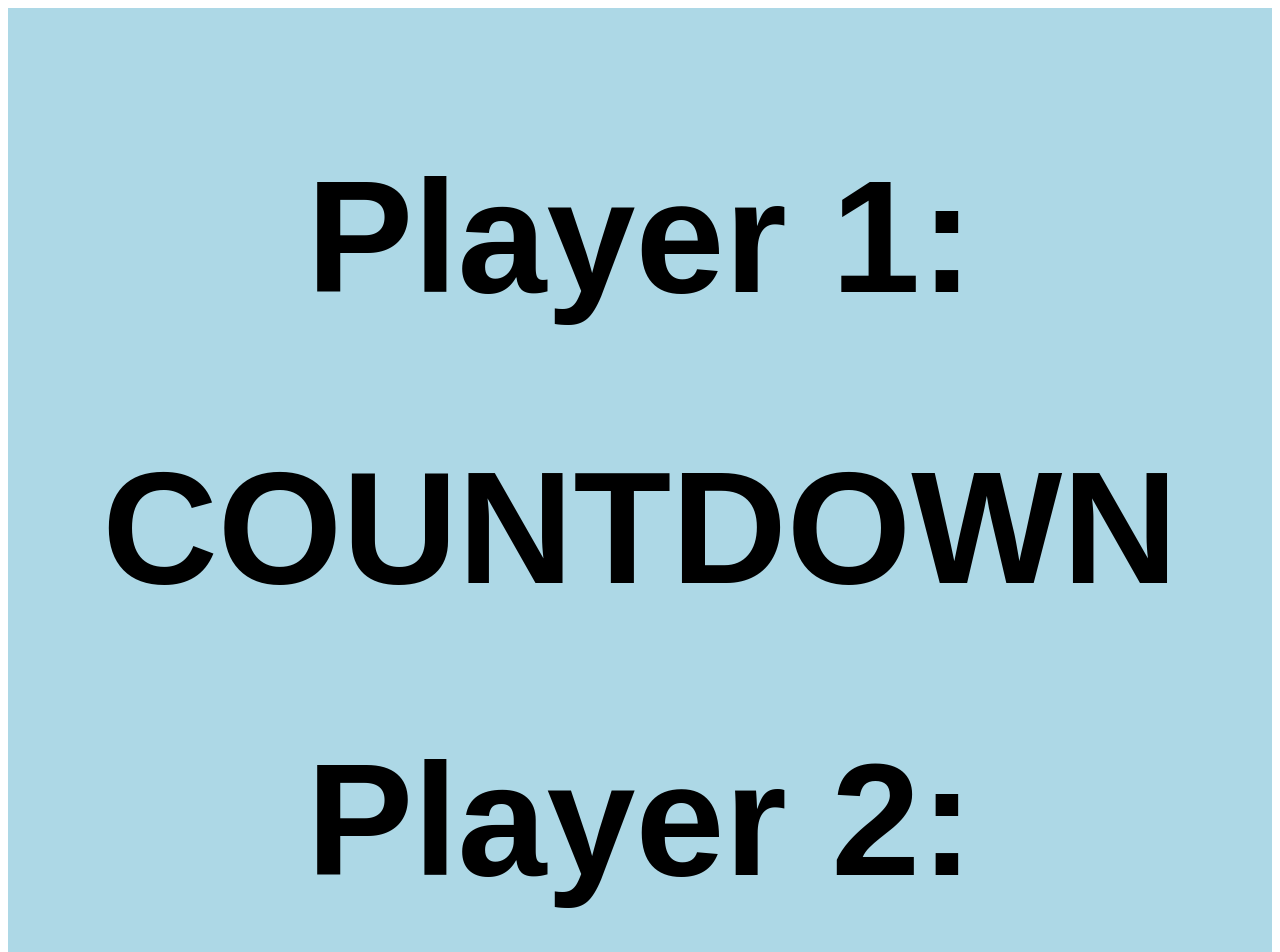
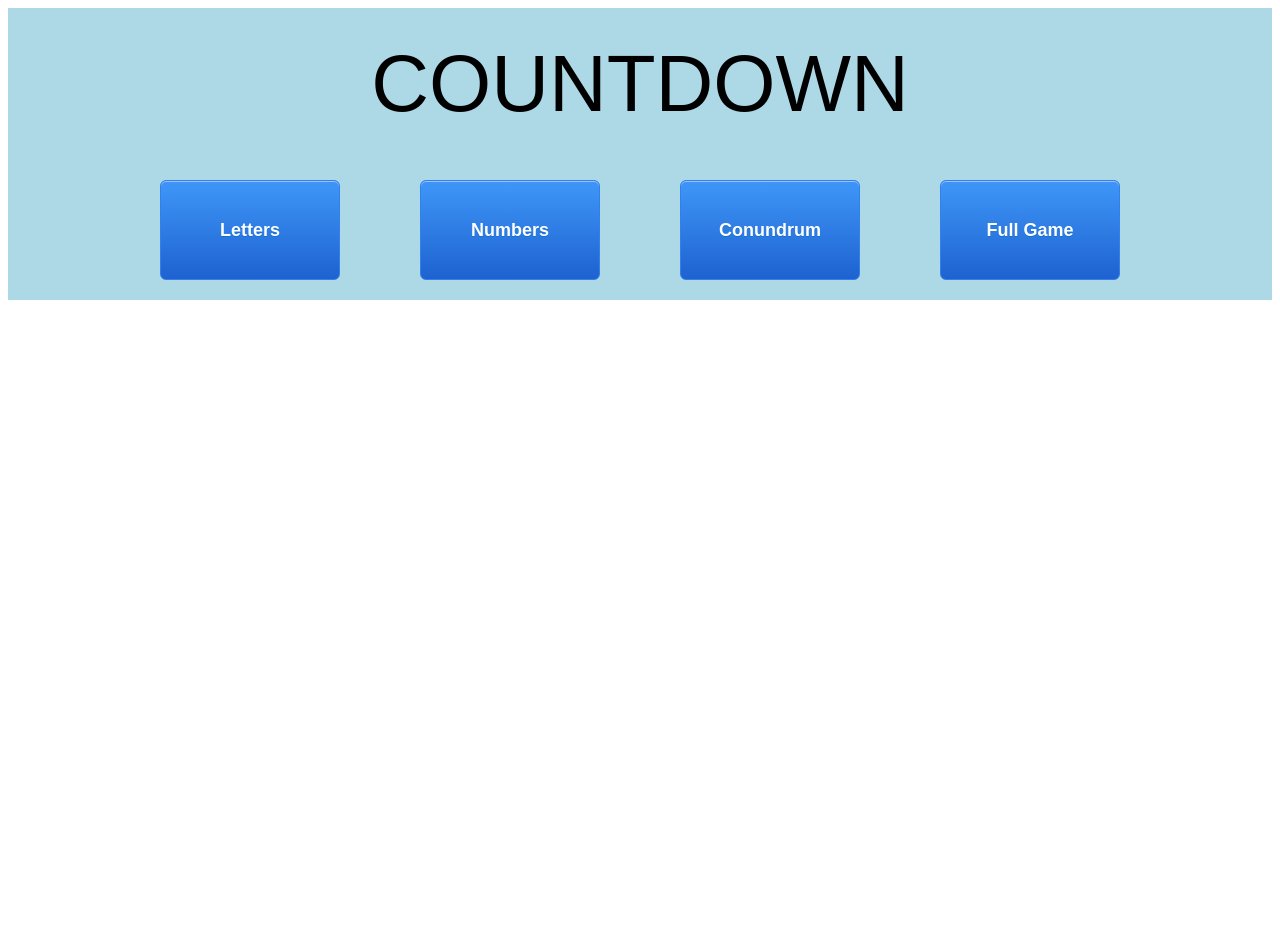
Before and after one commit to nls20/Countdown_Game_Group_JavaScript_Project, a Vue app in the folder client/: page / in a window 1280 px wide. Shown: the top 952 px of the page. After the commit the page ends 800 px from the top, so only its background shows below. Built offline with nearby package versions, Linux system fonts and the light colour scheme.

Commit message:
added player scores to top of letters screen

```diff
--- a/client/src/App.vue
+++ b/client/src/App.vue
@@ -1,17 +1,13 @@
 <template >
   <div>
-    <header>
-        <h1>Player 1: </h1>
-        <h1>COUNTDOWN</h1>
-        <h1>Player 2: </h1>
-      </header>
+    <header>COUNTDOWN</header>
     <section >
       <button v-if="game === 0" @click="gameSelect('Letters')">Letters</button>
       <button v-if="game === 0" @click="gameSelect('Numbers')">Numbers</button>
       <button v-if="game === 0" @click="gameSelect('Conundrum')">Conundrum</button>
       <button v-if="game === 0" @click="gameSelect('Full Game')">Full Game</button>
       <h1 v-if="fullGame">Round {{currentRoundNumber}}</h1>
-      <letter-round v-if="game === 'Letters'" :fullGame="fullGame" />
+      <letter-round v-if="game === 'Letters'" :players="players" :fullGame="fullGame" />
       <conundrum v-if="game === 'Conundrum'" :fullGame="fullGame"/>
       <number-round v-if="game === 'Numbers'" :fullGame="fullGame"/>
     </section>
@@ -30,7 +26,8 @@
         game: 0,
         currentRoundNumber: 0,
         fullGameRounds: ['Letters', 'Letters', 'Numbers', 'Conundrum'],
-        fullGame: false
+        fullGame: false,
+        players: [{name: 'Player 1', word: "", score: 0},{name: 'Player 2', word: "", score: 0}]
       }
     },
     components:{
@@ -64,7 +61,6 @@
 * {
   font-family: sans-serif;
   background-color: #ADD8E6;
-  background-size: auto;
 }
 
 button {
--- a/client/src/components/LettersRound.vue
+++ b/client/src/components/LettersRound.vue
@@ -1,7 +1,12 @@
 <template>
     <div>
       <section id="background">
+        <div id="scores">
+          <h2>Player 1: {{players[0].score}}</h2>
           <h2>LETTERS ROUND</h2>
+          <h2>Player 2: {{players[0].score}}</h2>
+        </div>
+
         <timer v-if="letters.length === 9" :times="currentTime"/>
         <letters-board :letters="letters"/>
         <letter-input v-if="letters.length < 9" />
@@ -18,14 +23,13 @@
 
 import {eventBus} from '@/main.js'
   export default {
-    props: ['fullGame'],
+    props: ['fullGame', 'players'],
 
     data(){
       return {
         letters: ['f', 'i', 'r', 'e', 'b', 'o', 'a', 'r', 'd'],
         // letters:[],
         timerEnded: false,
-        players: [],
         enteredWords: [],
         numberOfPlayers: 2,
         definition: "",
@@ -177,6 +181,15 @@
   font-size: 40px;
   text-align: center;
   margin-bottom: 30px;
+  margin-left: 20px;
+  margin-right: 20px;
+
+}
+
+#scores{
+  display: flex;
+  flex-wrap: wrap;
+  justify-content: space-between;
 }
 
 </style>
```
Lines whose indentation alone changed are shown as unchanged.
